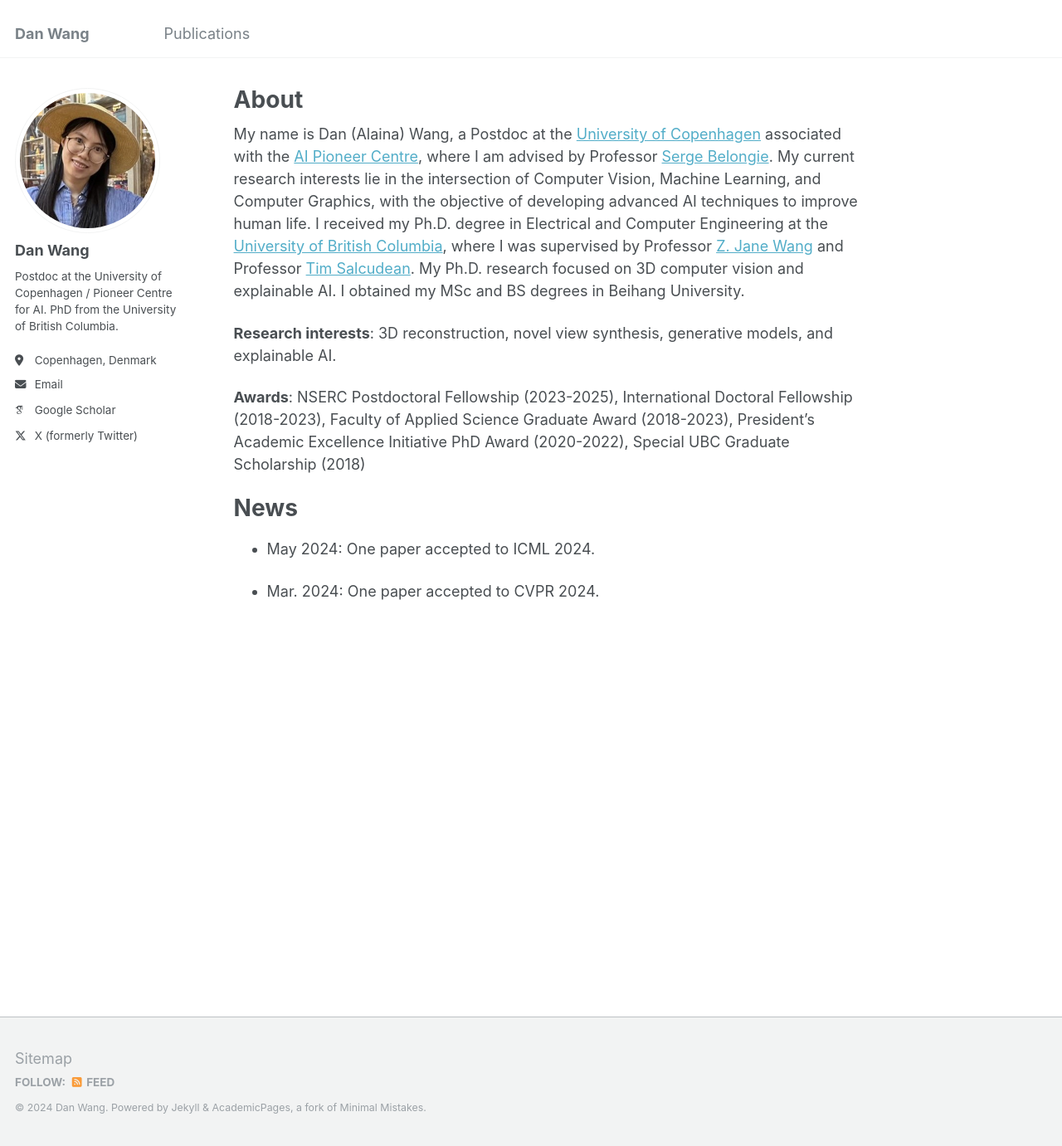
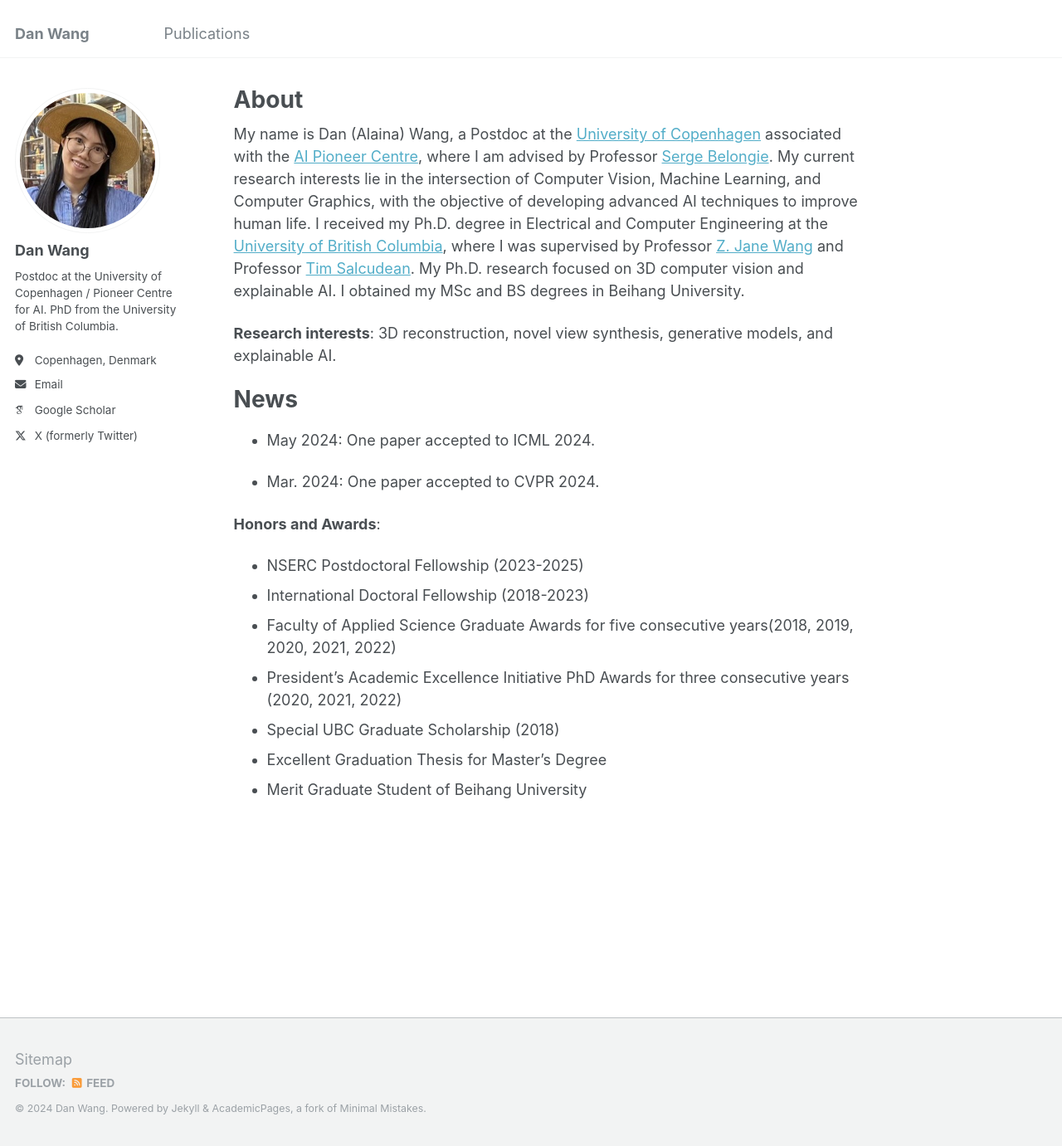
Before and after one commit to danalaina/danalaina.github.io, a Jekyll site: the page built from _pages/about.md, in a window 1280 px wide and 1381 px high. Shown: the whole window at 83% size. Built offline with Jekyll 4.4.1, drawn with Linux system fonts in a browser that asks for light colours; some web fonts are replaced.

Commit message:
update awards

```diff
--- a/_pages/about.md
+++ b/_pages/about.md
@@ -11,14 +11,24 @@ My name is Dan (Alaina) Wang, a Postdoc at the [University of Copenhagen](https:
 
 **Research interests**: 3D reconstruction, novel view synthesis, generative models, and explainable AI.
 
-**Awards**: NSERC Postdoctoral Fellowship (2023-2025), International Doctoral Fellowship (2018-2023), Faculty of Applied Science Graduate Award (2018-2023), President's Academic Excellence Initiative PhD Award (2020-2022), Special UBC Graduate Scholarship (2018)
-
 News
 ======
 
 -   May 2024: One paper accepted to ICML 2024.
 
 -   Mar. 2024: One paper accepted to CVPR 2024.
+
+**Honors and Awards**:
+
+- NSERC Postdoctoral Fellowship (2023-2025)
+- International Doctoral Fellowship (2018-2023)
+- Faculty of Applied Science Graduate Awards for five consecutive years(2018, 2019, 2020, 2021, 2022)
+- President's Academic Excellence Initiative PhD Awards for three consecutive years (2020, 2021, 2022)
+- Special UBC Graduate Scholarship (2018)
+- Excellent Graduation Thesis for Master's Degree
+- Merit Graduate Student of Beihang University
+
+
 
 
 <!-- This is the front page of a website that is powered by the [Academic Pages template](https://github.com/academicpages/academicpages.github.io) and hosted on GitHub pages. [GitHub pages](https://pages.github.com) is a free service in which websites are built and hosted from code and data stored in a GitHub repository, automatically updating when a new commit is made to the respository. This template was forked from the [Minimal Mistakes Jekyll Theme](https://mmistakes.github.io/minimal-mistakes/) created by Michael Rose, and then extended to support the kinds of content that academics have: publications, talks, teaching, a portfolio, blog posts, and a dynamically-generated CV. You can fork [this repository](https://github.com/academicpages/academicpages.github.io) right now, modify the configuration and markdown files, add your own PDFs and other content, and have your own site for free, with no ads! An older version of this template powers my own personal website at [stuartgeiger.com](http://stuartgeiger.com), which uses [this Github repository](https://github.com/staeiou/staeiou.github.io). -->
```
